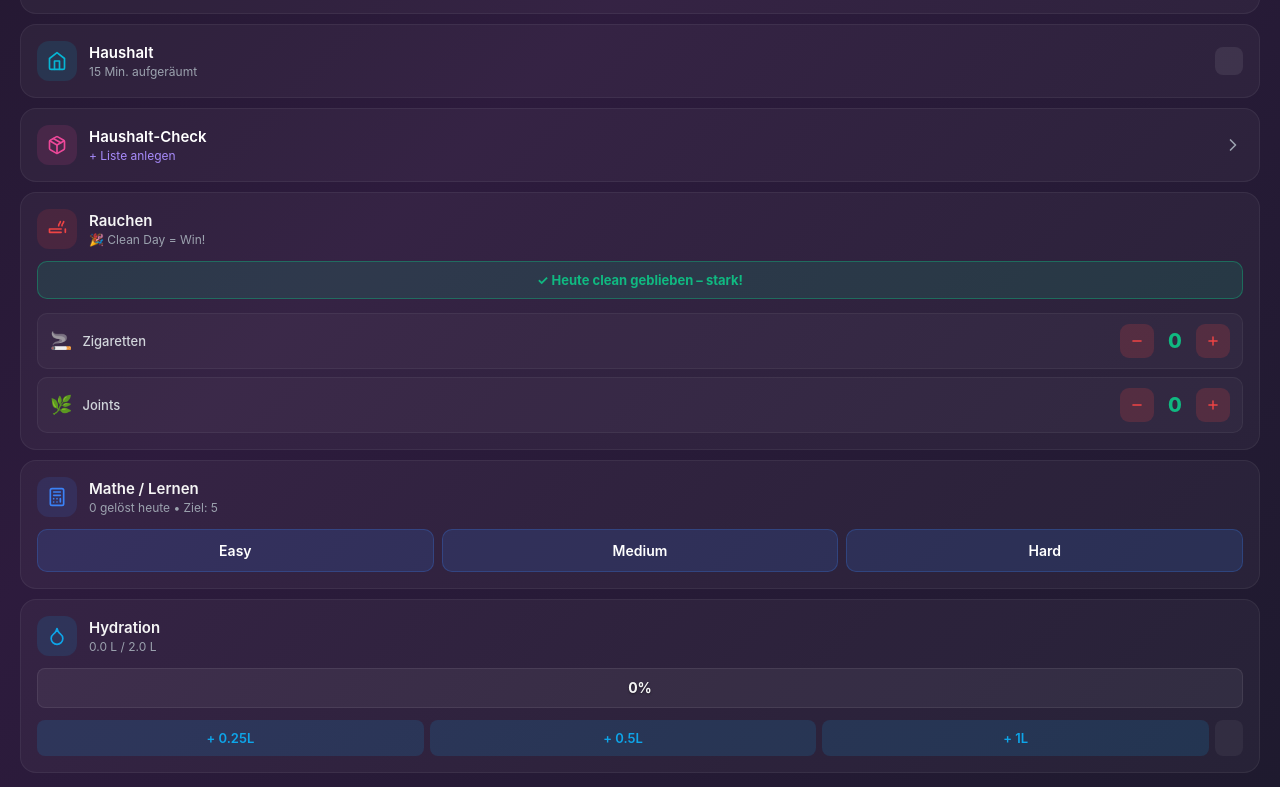
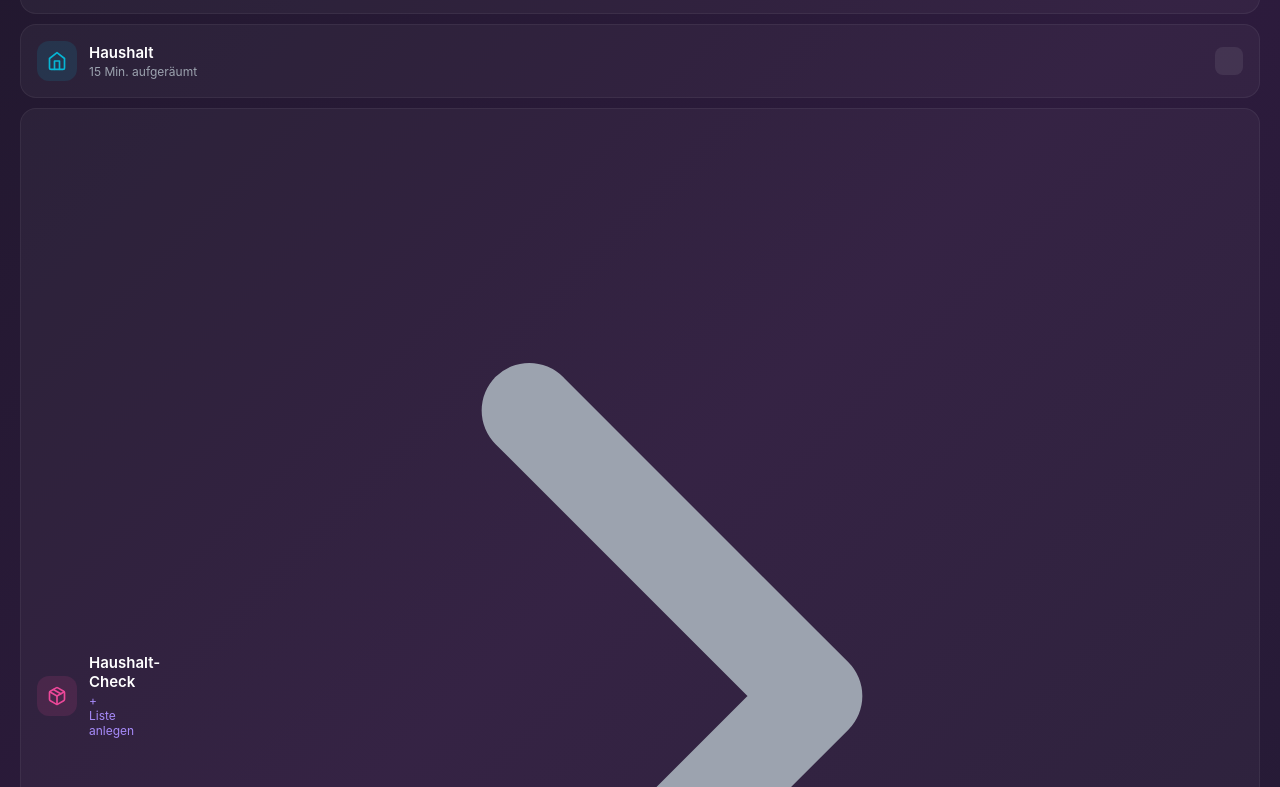
Before and after one commit to bitdomain/LifeHabbit, a plain HTML site: page index.html in a window 1280 px wide. Shown: the part 893-1680 px from the top of the page. Drawn offline with Linux system fonts and the light colour scheme.

Commit message:
Remove SVG size styles from category class
Removed SVG width and height styles for categories.

```diff
--- a/index.html
+++ b/index.html
@@ -91,9 +91,6 @@
             color: #fff; font-family: inherit;
         }
         .category.done { background: var(--cat-bg); border-color: var(--cat-border); }
-        .category > svg {
-            width: 20px; height: 20px; flex-shrink: 0;
-        }
         .cat-icon {
             width: 40px; height: 40px; border-radius: 12px;
             display: flex; align-items: center; justify-content: center;
```
